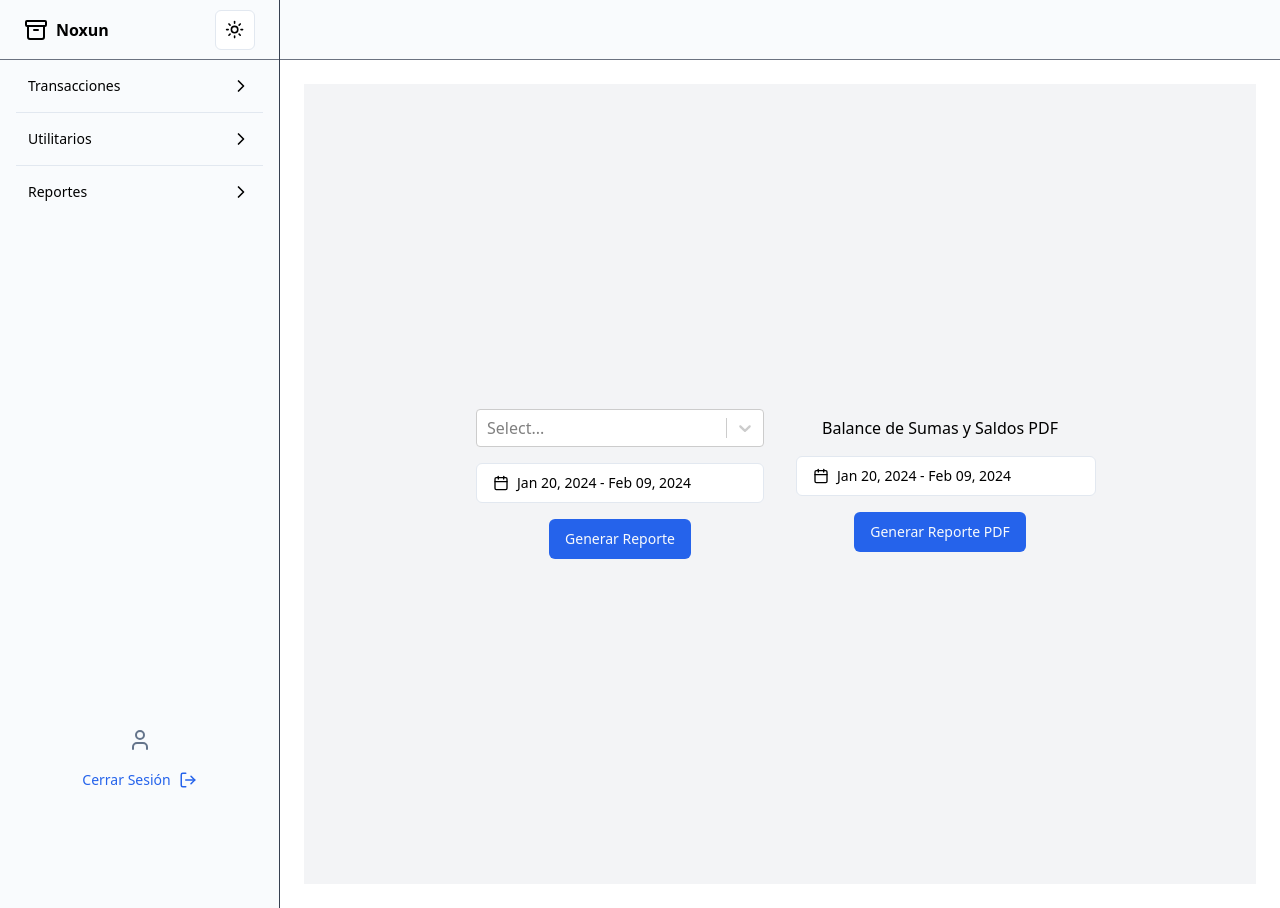
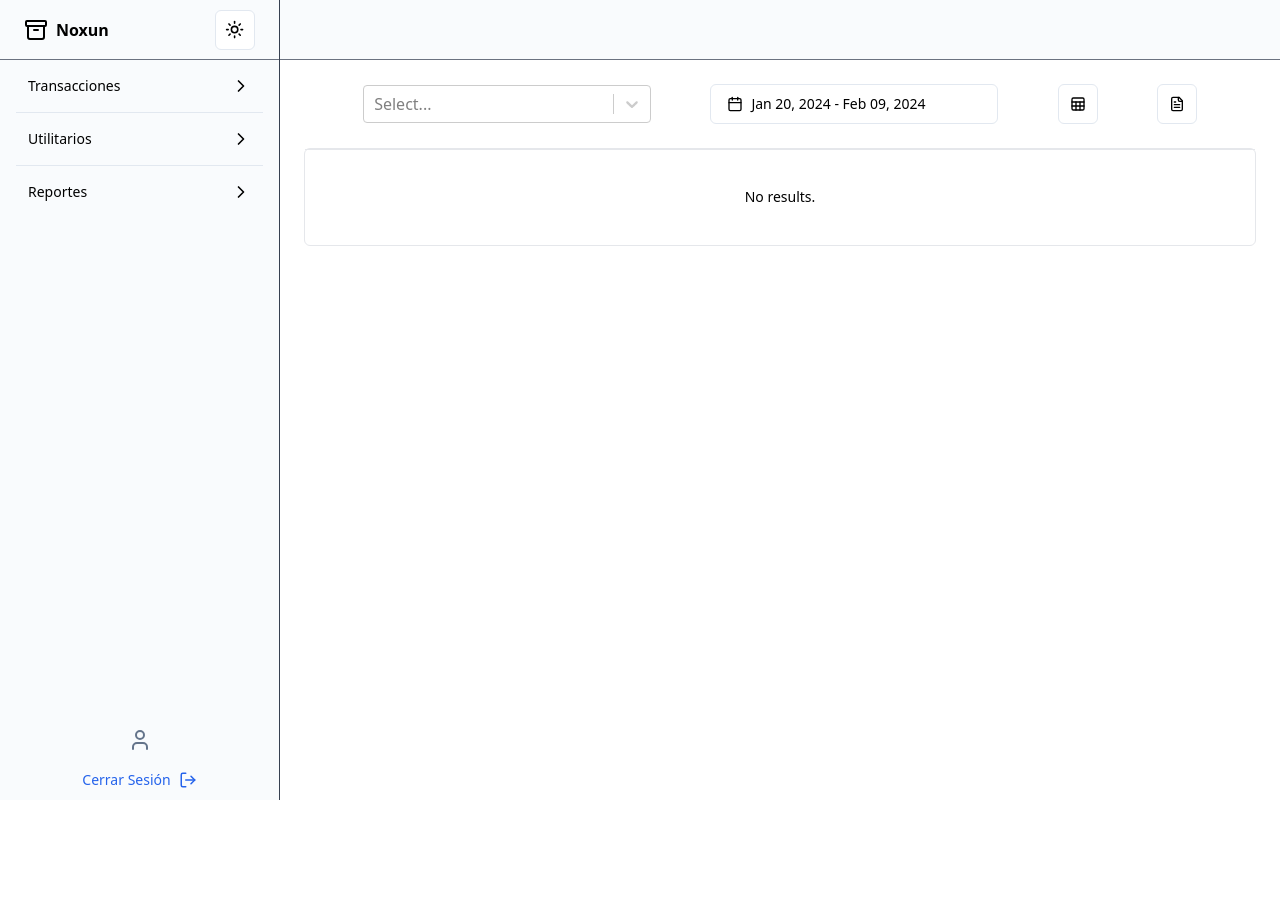
Before and after one commit to noxun/Contable-demo-deploy, a Next.js app: page /dashboard/results in a window 1280 px wide. After the commit the page ends 800 px from the top, so only its background shows below. Built offline with nearby package versions, Linux system fonts and the light colour scheme.

Commit message:
David: otros ajustes menores

```diff
--- a/src/app/dashboard/results/accounting-excel.tsx
+++ b/src/app/dashboard/results/accounting-excel.tsx
@@ -1,7 +1,7 @@
 "use client";
 import Select from "react-select";
 import { addDays, format } from "date-fns";
-import { Calendar as CalendarIcon } from "lucide-react";
+import { Calendar as CalendarIcon, FileText, Sheet } from "lucide-react";
 import { DateRange } from "react-day-picker";
 
 import { cn } from "@/lib/utils";
@@ -14,12 +14,16 @@ import {
 } from "@/components/ui/popover";
 import { useState } from "react";
 import axios from "axios";
+import { es } from "date-fns/locale";
+import { DataTable } from "@/components/ui/data-table";
 
 const options = [
   { value: "balanceDeSumas", label: "Balance De Sumas" },
   { value: "estadoDeResultado", label: "Estado De Resultado" },
   { value: "balanceGeneral", label: "Balance General" },
 ];
+
+//biggerBook
 
 export default function AccountingExcelPage() {
   const [selectType, setSelectType] = useState<string>("");
@@ -55,7 +59,8 @@ export default function AccountingExcelPage() {
   };
 
   return (
-    <div className="flex flex-col items-center justify-center min-h-screen p-4 space-y-4 bg-gray-100">
+    <div className="flex flex-col gap-6">
+      <div className="flex items-center justify-evenly">
         <div className="w-72">
           <Select
             options={options}
@@ -93,6 +98,7 @@ export default function AccountingExcelPage() {
               <Calendar
                 initialFocus
                 mode="range"
+                locale={es  }
                 defaultMonth={date?.from}
                 selected={date}
                 onSelect={setDate}
@@ -101,14 +107,19 @@ export default function AccountingExcelPage() {
             </PopoverContent>
           </Popover>
         </div>
-      <Button onClick={handleClick} disabled={isLoading}>
+        {/* <Button onClick={handleClick} disabled={isLoading}>
           {isLoading ? 'Generando Reporte...' : 'Generar Reporte'}
+        </Button> */}
+        <Button variant="outline" size="icon">
+            <Sheet className="h-4 w-4"/>
+        </Button>
+        <Button variant="outline" size="icon">
+          <FileText className="h-4 w-4"/>
         </Button>
         {fileLink && (
           <a
             className="mt-4 inline-block px-4 py-2 bg-blue-600 text-white rounded hover:bg-blue-700 transition"
             href={fileLink}
-          target="_blank"
             rel="noopener noreferrer"
             download
           >
@@ -116,5 +127,7 @@ export default function AccountingExcelPage() {
           </a>
         )}
       </div>
+      <DataTable columns={[]} data={[]}/>
+    </div>
   );
 }
--- a/src/app/dashboard/results/balance-amounts.tsx
+++ /dev/null
@@ -1,109 +0,0 @@
-"use client";
-import Select from "react-select";
-import { addDays, format } from "date-fns";
-import { Calendar as CalendarIcon } from "lucide-react";
-import { DateRange } from "react-day-picker";
-
-import { cn } from "@/lib/utils";
-import { Button } from "@/components/ui/button";
-import { Calendar } from "@/components/ui/calendar";
-import {
-  Popover,
-  PopoverContent,
-  PopoverTrigger,
-} from "@/components/ui/popover";
-import { useState } from "react";
-import axios from "axios";
-
-export default function BalanceAmountsPage() {
-  const [date, setDate] = useState<DateRange | undefined>({
-    from: new Date(2024, 0, 20),
-    to: addDays(new Date(2024, 0, 20), 20),
-  });
-  const [fileLink, setFileLink] = useState<string | null>(null);
-  const [isLoading, setIsLoading] = useState(false);
-
-  const handleClick = async () => {
-    if (date?.from && date?.to) {
-      setIsLoading(true);
-      try {
-        const response = await axios.get(
-          `${process.env.NEXT_PUBLIC_BACKEND_URL}/api/Report/BalanceAmounts`,
-          {
-            params: {
-              InitDate: format(date.from, "yyyy/MM/dd"),
-              EndDate: format(date.to, "yyyy/MM/dd"),
-            },
-            responseType: "text", // Asegura que axios maneje la respuesta como texto plano
-          }
-        );
-
-        if (response.data) {
-          setFileLink(response.data); // Almacenar directamente el texto plano como enlace
-        }
-      } catch (error) {
-        console.error("Error al generar el reporte", error);
-      } finally {
-        setIsLoading(false);
-      }
-    }
-  };
-
-  return (
-    <div className="flex flex-col items-center justify-center min-h-screen p-4 space-y-4 bg-gray-100">
-      <h1>Balance de Sumas y Saldos PDF</h1>
-      <div className={cn("grid gap-2 w-72")}>
-        <Popover>
-          <PopoverTrigger asChild>
-            <Button
-              id="date"
-              variant={"outline"}
-              className={cn(
-                "w-[300px] justify-start text-left font-normal",
-                !date && "text-muted-foreground"
-              )}
-            >
-              <CalendarIcon className="mr-2 h-4 w-4" />
-              {date?.from ? (
-                date.to ? (
-                  <>
-                    {format(date.from, "LLL dd, y")} -{" "}
-                    {format(date.to, "LLL dd, y")}
-                  </>
-                ) : (
-                  format(date.from, "LLL dd, y")
-                )
-              ) : (
-                <span>Pick a date</span>
-              )}
-            </Button>
-          </PopoverTrigger>
-          <PopoverContent className="w-auto p-0" align="start">
-            <Calendar
-              initialFocus
-              mode="range"
-              defaultMonth={date?.from}
-              selected={date}
-              onSelect={setDate}
-              numberOfMonths={2}
-            />
-          </PopoverContent>
-        </Popover>
-      </div>
-      <Button onClick={handleClick} disabled={isLoading}>
-      {isLoading ? 'Generando Reporte...' : 'Generar Reporte PDF'}
-      </Button>
-      {fileLink && (
-        <a
-          className="mt-4 inline-block px-4 py-2 bg-blue-600 text-white rounded hover:bg-blue-700 transition"
-          href={fileLink}
-          target="_blank"
-          rel="noopener noreferrer"
-          download
-        >
-          Descargar Reporte PDF
-        </a>
-      )}
-    </div>
-  );
-}
--- a/src/app/dashboard/results/page.tsx
+++ b/src/app/dashboard/results/page.tsx
@@ -3,9 +3,8 @@ import BalanceAmountsPage from "./balance-amounts";
 
 export default function ResultsPage() {
   return (
-    <div className="min-h-screen bg-gray-100 flex items-end justify-center">
+    <div className='w-full'>
       <AccountingExcelPage/>
-      <BalanceAmountsPage/>
     </div>
   );
 }
```
Lines whose indentation alone changed are shown as unchanged.
